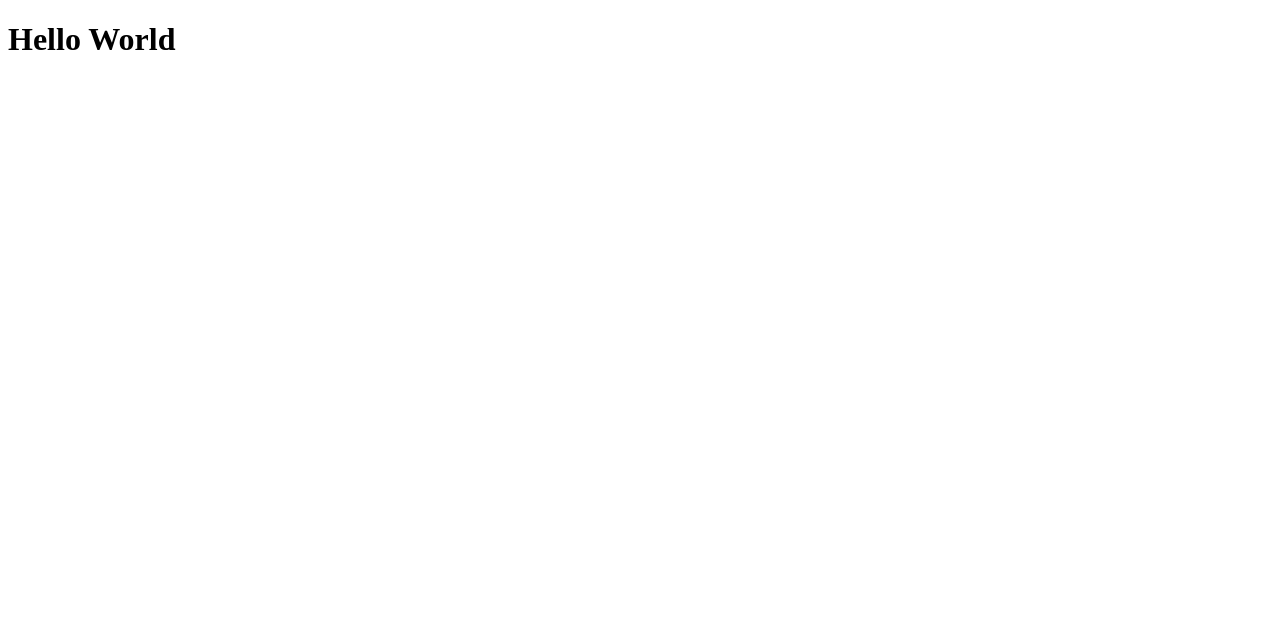
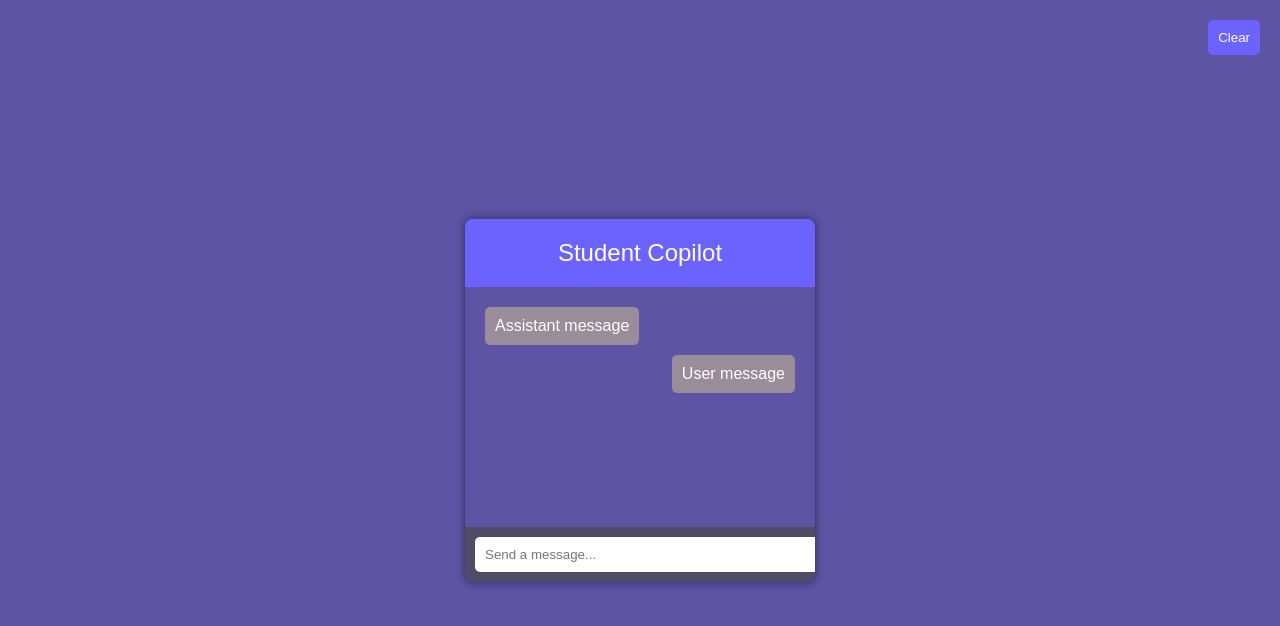
Before and after one commit to PhilippKubny/Copilot, a plain HTML site: page frontend/public/index.html in a window 1280 px wide. Drawn offline with Linux system fonts and the light colour scheme.

Commit message:
bingbong

```diff
--- a/frontend/public/index.html
+++ b/frontend/public/index.html
@@ -1,11 +1,29 @@
+
 <!DOCTYPE html>
 <html lang="en">
 <head>
-    <meta charset="UTF-8">
-    <meta name="viewport" content="width=device-width, initial-scale=1.0">
-    <title>Document</title>
+<meta charset="UTF-8">
+<meta name="viewport" content="width=device-width, initial-scale=1.0">
+<title>Student Copilot Chat Interface</title>
+<link rel="stylesheet" type="text/css" href="../src/styles/style.css">
 </head>
 <body>
-    <h1> Hello World </h1>
+<div class="chat-container">
+  <div class="header">
+    Student Copilot
+    <button class="clear-button">Clear</button>
+  </div>
+  <div class="messages">
+    <div class="message assistant-message">
+      Assistant message
+    </div>
+    <div class="message user-message">
+      User message
+    </div>
+  </div>
+  <div class="footer">
+    <input class="input-message" type="text" placeholder="Send a message...">
+  </div>
+</div>
 </body>
 </html>
--- /dev/null
+++ b/frontend/src/styles/style.css
@@ -0,0 +1,75 @@
+
+body {
+  margin: 0;
+  font-family: Arial, sans-serif;
+  background-color: #5d54a4; /* Dark purple background */
+  color: white;
+  display: flex;
+  justify-content: center;
+  align-items: center;
+  height: 100vh;
+}
+
+.chat-container {
+  width: 100%;
+  max-width: 350px;
+  margin: auto;
+  box-shadow: 0 0 10px rgba(0, 0, 0, 0.5);
+  border-radius: 8px;
+  overflow: hidden;
+}
+
+.header {
+  background-color: #6c63ff; /* Light purple */
+  padding: 20px;
+  text-align: center;
+  font-size: 1.5em;
+}
+
+.messages {
+  background-color: #5d54a4; /* Dark purple */
+  padding: 20px;
+  min-height: 200px; /* Adjust height as needed */
+  display: flex;
+  flex-direction: column;
+  gap: 10px;
+}
+
+.message {
+  background-color: #9a8c98; /* Message color */
+  padding: 10px;
+  border-radius: 5px;
+  max-width: 70%;
+}
+
+.assistant-message {
+  align-self: flex-start;
+}
+
+.user-message {
+  align-self: flex-end;
+}
+
+.footer {
+  background-color: #4e4c67; /* Footer color */
+  padding: 10px;
+}
+
+.input-message {
+  width: 100%;
+  padding: 10px;
+  border: none;
+  border-radius: 5px;
+}
+
+.clear-button {
+  position: absolute;
+  right: 20px;
+  top: 20px;
+  background-color: #6c63ff;
+  border: none;
+  border-radius: 5px;
+  color: white;
+  padding: 10px;
+  cursor: pointer;
+}
```
